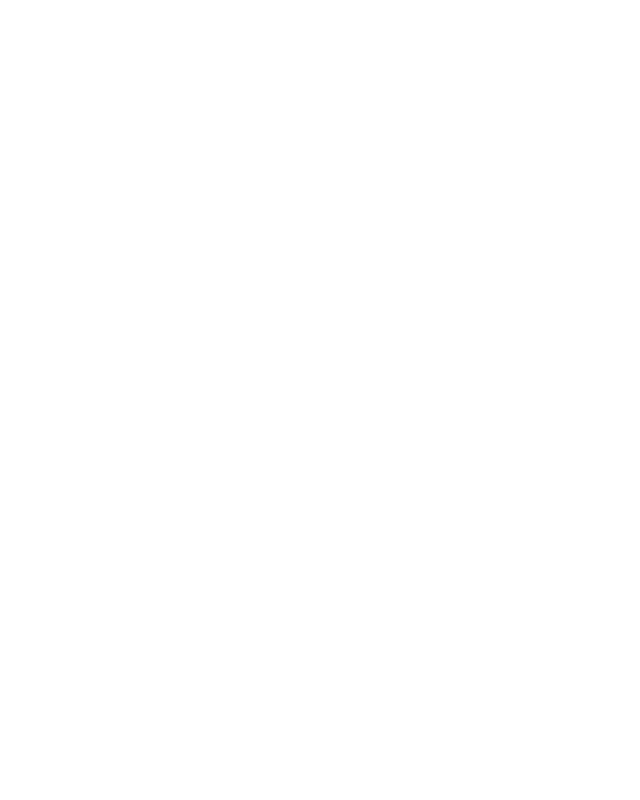
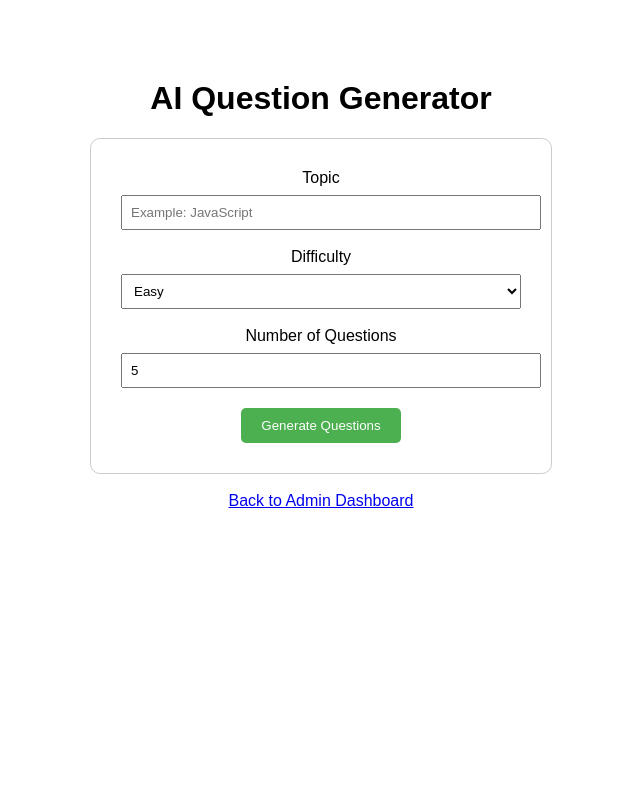
Before and after one commit to Pranay232323/smart-ai-online-exam-system, a Flask app: page /ai-generator in a window 1280 px wide. Before the commit the part shown is empty. Shown: the whole page, without its empty margins (319-959 px from the left). Run offline with Flask 3, Linux system fonts and the light colour scheme.

Commit message:
Day 9: Added AI question generator feature

```diff
--- a/templates/admin_dashboard.html
+++ b/templates/admin_dashboard.html
@@ -10,12 +10,15 @@
     <h1>Admin Dashboard</h1>
 
     <p>Welcome Admin</p>
-
+    <a href="/ai-generator">
+        <button>AI Question Generator</button>
+    </a>
     <a href="/create-exam">Create New Exam</a>
     <a href="/add-question">Add Questions</a>
     <a href="/admin-analytics">
         <button>View Analytics</button>
     </a>
+
     <br><br>
 
     <a href="/">Logout</a>
--- a/templates/ai_generator.html
+++ b/templates/ai_generator.html
@@ -0,0 +1,85 @@
+<!DOCTYPE html>
+<html>
+
+<head>
+<title>AI Question Generator</title>
+
+<style>
+
+body{
+font-family:Arial;
+text-align:center;
+margin-top:80px;
+}
+
+.box{
+width:400px;
+margin:auto;
+padding:30px;
+border:1px solid #ccc;
+border-radius:10px;
+}
+
+input,select{
+width:100%;
+padding:8px;
+margin-top:8px;
+}
+
+button{
+margin-top:20px;
+padding:10px 20px;
+background:#4CAF50;
+color:white;
+border:none;
+border-radius:5px;
+cursor:pointer;
+}
+
+button:hover{
+background:#45a049;
+}
+
+</style>
+
+</head>
+
+<body>
+
+<h1>AI Question Generator</h1>
+
+<div class="box">
+
+<form action="/generate-questions" method="POST">
+
+<label>Topic</label>
+<input type="text" name="topic" placeholder="Example: JavaScript">
+
+<br><br>
+
+<label>Difficulty</label>
+<select name="difficulty">
+<option>Easy</option>
+<option>Medium</option>
+<option>Hard</option>
+</select>
+
+<br><br>
+
+<label>Number of Questions</label>
+<input type="number" name="count" value="5">
+
+<br>
+
+<button type="submit">Generate Questions</button>
+
+</form>
+
+</div>
+
+<br>
+
+<a href="/admin-dashboard">Back to Admin Dashboard</a>
+
+</body>
+</html>
```
